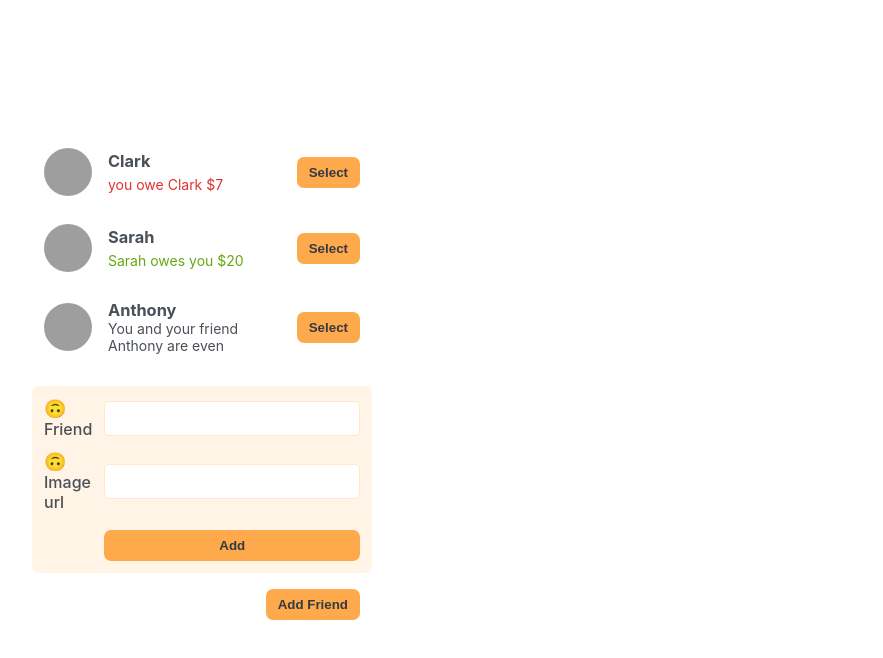
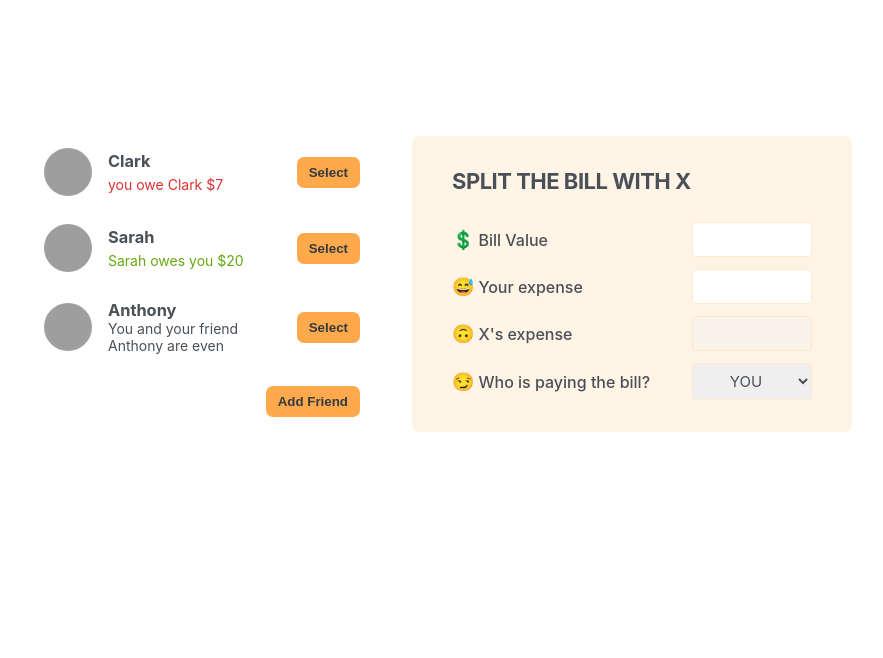
Before and after one commit to ashita07/Eat-And-Split, a React (Create React App) app: page / in a window 1280 px wide. Shown: the top 658 px of the page, without its empty margins (198-1081 px from the left). Built offline with nearby package versions, Linux system fonts and the light colour scheme; grey boxes are pictures that could not be loaded.

Commit message:
added forms of friend and split bill

```diff
--- a/src/App.js
+++ b/src/App.js
@@ -1,3 +1,4 @@
+import { useState } from "react";
 const initialFriends = [
   {
     id: 112123,
@@ -19,13 +20,18 @@ const initialFriends = [
   },
 ];
 export default function App() {
+  const [showFriend, setShowFriend] = useState(false);
+
   return (
     <div className="app">
       <div className="sidebar">
         <FriendList />
-        <AddFriend />
-        <Button>Add Friend</Button>
+        <AddFriend showFriend={showFriend} addShowFriend={setShowFriend} />
+        <Button addShowFriend={setShowFriend} showFriend={showFriend}>
+          {showFriend === false ? "Add Friend" : "Close"}
+        </Button>
       </div>
+      <FormSplitBill />
     </div>
   );
 }
@@ -62,18 +68,43 @@ function Friend({ friend }) {
   );
 }
 
-function Button({ children }) {
-  return <button className="button">{children}</button>;
+function Button({ children, showFriend, addShowFriend }) {
+  return (
+    <button className="button" onClick={() => addShowFriend(!showFriend)}>
+      {children}
+    </button>
+  );
 }
 
-function AddFriend() {
+function AddFriend({ showFriend }) {
   return (
-    <form className="form-add-friend">
-      <label>🙃Friend</label>
+    showFriend && (
+      <form className="form-add-friend">
+        <label>🙃Friend</label>
+        <input type="text" />
+        <label>🙃Image url</label>
+        <input type="text" />
+        <Button>Add</Button>
+      </form>
+    )
+  );
+}
+
+function FormSplitBill() {
+  return (
+    <form className="form-split-bill">
+      <h2>Split the bill with X</h2>
+      <label> 💲Bill Value</label>
       <input type="text" />
-      <label>🙃Image url</label>
+      <label>😅Your expense</label>
       <input type="text" />
-      <Button>Add</Button>
+      <label>🙃X's expense</label>
+      <input type="text" disabled />
+      <label>😏Who is paying the bill?</label>
+      <select>
+        <option value="user">YOU</option>
+        <option value="friend">X</option>
+      </select>
     </form>
   );
 }
```
